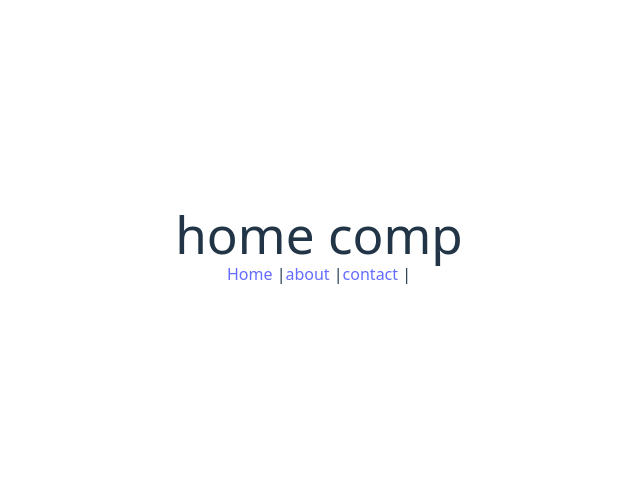
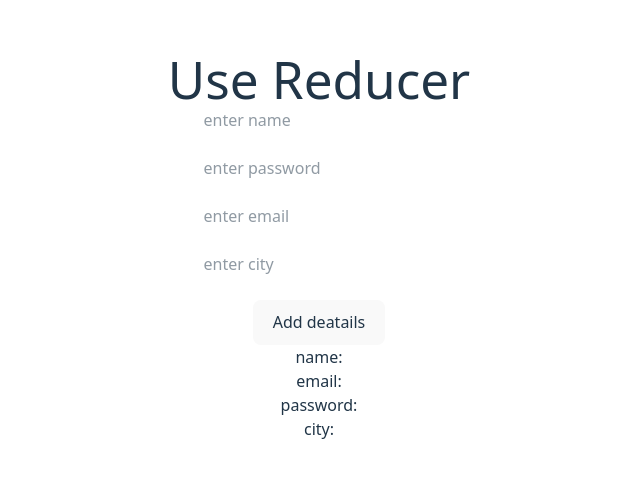
Before and after one commit to codewithsheetal/ReactSession17Dec, a React (Vite) app: page / in a window 1280 px wide. Shown: the part 154-632 px from the top of the page, without its empty margins (321-961 px from the left). Built offline with nearby package versions, Linux system fonts and the light colour scheme.

Commit message:
multiple input use reducer

```diff
--- a/src/App.jsx
+++ b/src/App.jsx
@@ -31,6 +31,8 @@ import RouteExample from './Routing/RouteExample'
 import Dashboard from './Routing/PrivateRoute/Dashboard'
 import NavigateButton from './Routing/useNavigate/NavigateButton'
 import LazyLoading from './component/LazyLaoding/LazyLoading'
+import DynamicRoutingLink from './Routing/DynamicRoutingLink/DynamicRoutingLink'
+import ReducerInput from './useReducerhook/ReducerInput'
 
 function App() {
 
@@ -71,9 +73,14 @@ function App() {
 
      {/* <Tailwindcss/> */}
 
-     <RouteExample/>
+     {/* <RouteExample/> */}
      {/* <NavigateButton/> */}
      {/* <LazyLoading/> */}
+
+     {/* <DynamicRoutingLink/> */}
+
+     {/* Reducer */}
+     <ReducerInput/>
     </>
   )
 }
--- /dev/null
+++ b/src/Routing/DynamicRoutingLink/AccessDynamicRouting.jsx
@@ -0,0 +1,20 @@
+import React from 'react'
+import { useParams } from 'react-router-dom'
+
+function AccessDynamicRouting() {
+    const {id}= useParams();
+    // console.log(id);
+    const products=[
+        {id:1,name:"phone"},
+        {id:2,name:"Laptop"},
+        {id:3,name:"Tablet"},
+    ]
+
+    return (
+        <>
+        <h3>id ={id}</h3>
+        </>
+    )
+}
+
+export default AccessDynamicRouting
--- /dev/null
+++ b/src/Routing/DynamicRoutingLink/DynamicRoutingLink.jsx
@@ -0,0 +1,26 @@
+import React from 'react'
+import { Link } from 'react-router-dom'
+
+function DynamicRoutingLink() {
+    const products=[
+        {id:1,name:"phone"},
+        {id:2,name:"Laptop"},
+        {id:3,name:"Tablet"},
+    ]
+    return (
+        <>
+        {
+            products.map((item)=>(
+                <div key={item.id}>
+                    <Link to={`/dynamic/${item.id}`}>
+                    {item.name}
+                    </Link>
+
+                </div>
+            ))
+        }
+        </>
+    )
+}
+
+export default DynamicRoutingLink
--- a/src/Routing/RouteExample.jsx
+++ b/src/Routing/RouteExample.jsx
@@ -9,6 +9,7 @@ import Settings from './NestedRouting/Settings'
 import Login from './PrivateRoute/Login'
 import PrivateRoute from './PrivateRoute/PrivateRoute'
 import Dashboard from './PrivateRoute/Dashboard'
+import AccessDynamicRouting from './DynamicRoutingLink/AccessDynamicRouting'
 
 // lazy loading
 const Contact =lazy(()=>import("../Routing/Contact"));
@@ -55,6 +56,8 @@ function RouteExample() {
                     <Route path="/contact" element={<Contact />} />
                 </Route>
 
+                {/* dynamic routing  */}
+                <Route path="/dynamic/:id" element={<AccessDynamicRouting/>}/>
             </Routes>
             </Suspense>
         </>
--- /dev/null
+++ b/src/useReducerhook/ReducerInput.jsx
@@ -0,0 +1,45 @@
+import React, { act, useReducer } from 'react'
+
+
+const studentData={
+    name:'',
+    password:'',
+    email:'',
+    city:''
+
+}
+
+const reducer=(data,action)=>{
+    // console.log(action);
+    return  {...data, [action.type]:action.val}
+
+}
+function ReducerInput() {
+
+    const [state,dispatch]=useReducer(reducer,studentData);
+    console.log(state);
+
+    return (
+        <>
+        <h1>Use Reducer</h1>
+        <input type="text" onChange={(event)=>dispatch({val:event.target.value,type:'name'})}placeholder='enter name' />
+        <br /><br />
+        <input type="text" onChange={(event)=>dispatch({val:event.target.value,type:'password'})} placeholder='enter password' />
+        <br /><br />
+        <input type="text" onChange={(event)=>dispatch({val:event.target.value,type:'email'})} placeholder='enter email' />
+        <br /><br />
+        <input type="text" onChange={(event)=>dispatch({val:event.target.value,type:'city'})}placeholder='enter city' />
+
+        <br />
+        <br />
+        <button> Add deatails</button>
+
+        <h2>name: {state.name}</h2>
+        <h2>email: {state.email}</h2>
+        <h2>password: {state.password}</h2>
+        <h2>city: {state.city}</h2>
+        </>
+    )
+}
+
+export default ReducerInput
```
